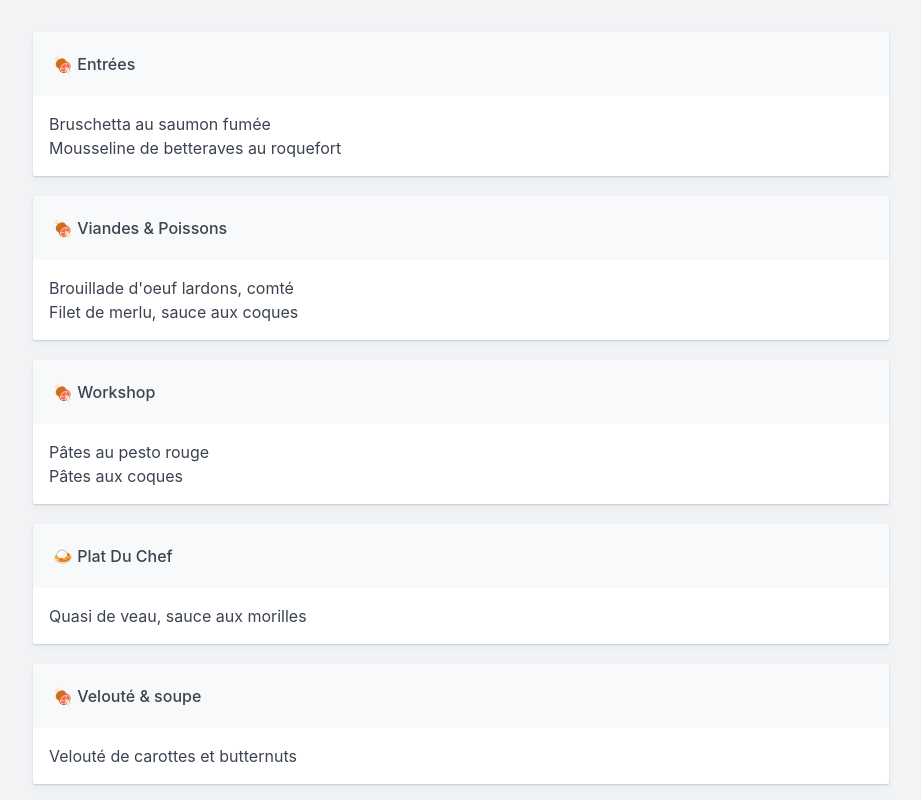
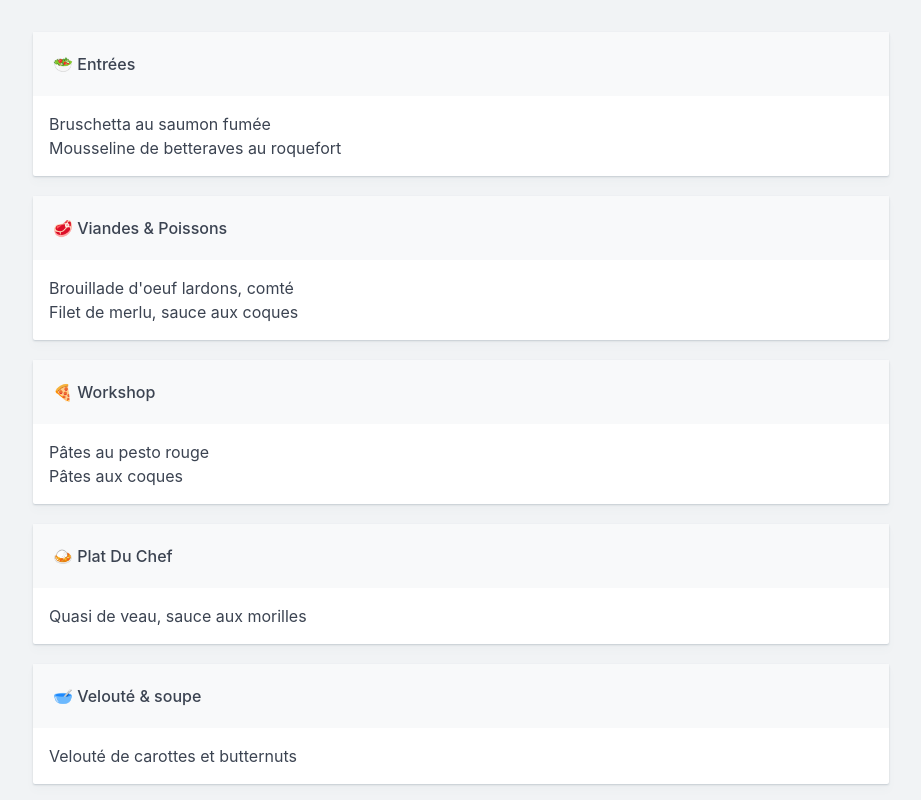
Before and after one commit to disklosr/noda-ui, a React (Create React App) app: page / in a window 1280 px wide. Shown: the top 800 px of the page, without its empty margins (179-1100 px from the left). Built offline with nearby package versions, Linux system fonts and the light colour scheme.

Commit message:
refactor code

```diff
--- a/src/App.js
+++ b/src/App.js
@@ -1,19 +1,16 @@
 import React from 'react';
 import './App.css';
-import MenuSection from './components/menu';
 import Navbar from './components/navbar'
-import menuRepository from './infra/menu-repository'
+import Menu from './components/menu'
 
 function App() {
-
-  var menu = menuRepository.getMenu();
 
   return (
     <div className="container grid-md">
       <Navbar />
       <div className="columns">
         <div className="col-12">
-          {menu.Menu.map(section => <MenuSection menuSection={section} />)}
+          <Menu />
         </div>
       </div>
     </div>
--- /dev/null
+++ b/src/components/menu-section.jsx
@@ -0,0 +1,47 @@
+import React from 'react'
+
+function Menu({ menuSection }) {
+    return (
+        <div className="card shadow">
+            <div className="card-header" >
+                <div className="card-title h6"> <span>{getEmoji(menuSection.entryName)}</span> {menuSection.entryName}</div>
+            </div>
+            <div className="card-body">
+                <dl>
+                    {menuSection.entryItems.map((item, index) =>
+                        <dd key={index}>{item}</dd>
+                    )}
+                </dl>
+            </div>
+        </div>
+    )
+}
+
+const getEmoji = titleName => {
+
+    var title = titleName.toLowerCase();
+    if (title.includes('chef'))
+        return '🍛';
+
+    if (title.includes('entrée'))
+        return '🥗'
+
+    if (title.includes('viande'))
+        return '🥩'
+
+    if (title.includes('workshop'))
+        return '🍕'
+
+    if (title.includes('dessert'))
+        return '🍰'
+
+    if (title.includes('garniture'))
+        return '🥦'
+
+    if (title.includes('soupe'))
+        return '🥣'
+
+    else return '🍲'
+}
+
+export default Menu;
--- a/src/components/menu.jsx
+++ b/src/components/menu.jsx
@@ -1,28 +1,47 @@
-import React from 'react'
+import React, { Component } from 'react';
+import MenuSection from './menu-section';
+import menuRepository from '../infra/menu-repository'
 
-function Menu({ menuSection }) {
-    return (
-        <div className="card shadow">
-            <div className="card-header" >
-                <div className="card-title h6"> <span>{getEmoji(menuSection.entryName)}</span> {menuSection.entryName}</div>
-            </div>
-            <div className="card-body">
-                <dl>
-                    {menuSection.entryItems.map((item, index) =>
-                        <dd key={index}>{item}</dd>
-                    )}
-                </dl>
-            </div>
-        </div>
-    )
+class Menu extends Component {
+    constructor(props) {
+        super(props);
+
+        this.state = {
+            menuRetrieved: false,
+            menu: null
+        };
+    }
+
+    async getTodayMenu() {
+        var menu = await menuRepository.getMenu();
+        console.log(menu)
+        this.setState(state => ({ menuRetrieved: true, menu: menu }));
+    };
+
+    async componentDidMount() {
+        await this.getTodayMenu();
+    }
+
+    render() {
+        console.log(this.state)
+        if (this.state.menuRetrieved === false) {
+            return <EmptyMenu />
+        }
+
+        else if (this.state.menu.Menu == undefined) {
+            return <EmptyMenu message={this.state.menu.message} />
+        }
+        else {
+            return this.state.menu.Menu.map(section => <MenuSection menuSection={section} />)
+        }
+    }
 }
 
-const getEmoji = titleName => {
-    var title = titleName.toLowerCase();
-    if (title.includes('chef'))
-        return '🍛';
-
-    else return '🍖'
-}
+const EmptyMenu = ({ message }) =>
+    <div className="card shadow">
+        <div className="card-body">
+            {message || "No menu to display"}
+        </div>
+    </div>;
 
 export default Menu;
--- a/src/infra/menu-repository.js
+++ b/src/infra/menu-repository.js
@@ -1,6 +1,9 @@
 import menu from './test-menu.json'
 
-const getMenu = (category, date) => {
+const fetchUrl = 'http://40.89.157.139:8080/menu/noda/today'
+
+
+const getMenu = async (category, date) => {
     return getFakeMenu();
 }
 
@@ -8,4 +11,18 @@ const getFakeMenu = () => {
     return menu;
 }
 
+const getRealMenu = async () => {
+    try {
+        var response = await fetch(fetchUrl);
+        if (response.ok)
+            return response.json()
+
+        else return { message: 'An error occured while fetching the menu' }
+    }
+
+    catch (e) {
+        return { message: 'An error occured while fetching the menu' }
+    }
+}
+
 export default { getMenu }
```
